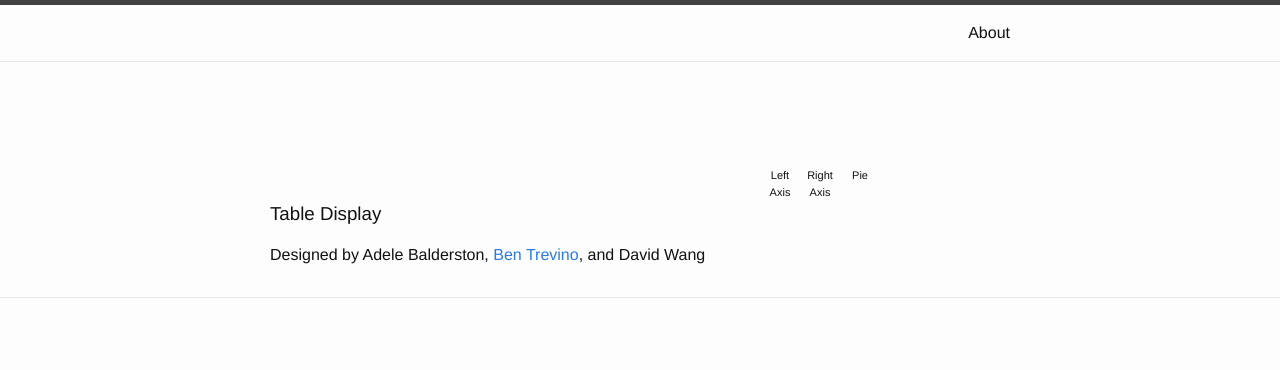
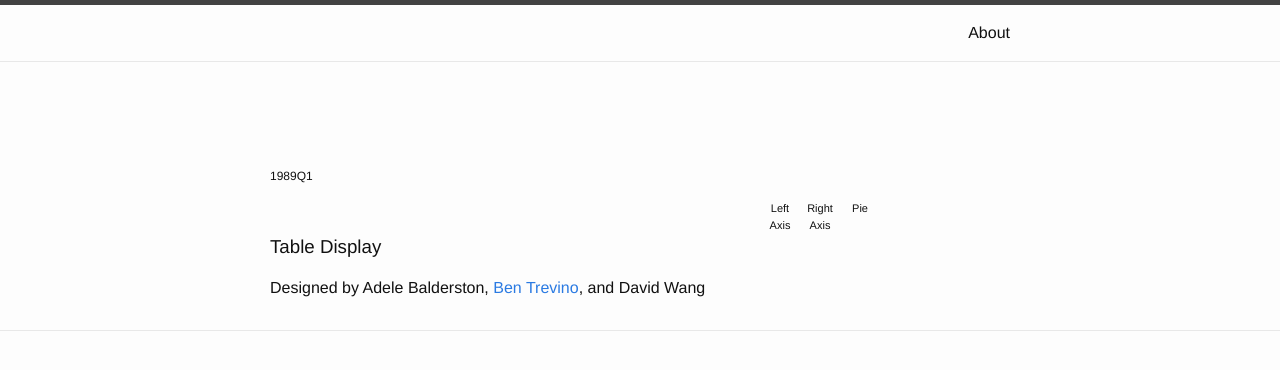
Before and after one commit to UHERO/kauai, a Jekyll site: the page built from index.html, in a window 1280 px wide. Shown: the top 370 px of the page. Built offline with Jekyll 4.4.1, drawn with Linux system fonts in a browser that asks for light colours.

Commit message:
Slider workings

```diff
--- a/css/main.scss
+++ b/css/main.scss
@@ -143,3 +143,4 @@
 #geo, #freq { float:left; margin-top:10px;}
 #geo { width :300px; }
 #freq {width :100px; }
+#date{ font-size:12px;}
--- a/index.html
+++ b/index.html
@@ -13,7 +13,9 @@
 
 	<div id="data">
 		<div id="controls">
-			<div id="sparkline_slider_container"></div>
+			<div id="sparkline_slider_container">
+			 		<h3 id="date">1989Q1</h3>
+			</div>
 			<div id="datatable_slider_container"></div>
 		</div>
 		<div id="series_display">
--- a/js/data_table.coffee
+++ b/js/data_table.coffee
@@ -105,6 +105,9 @@
   new_d
 
 window.trim_sparklines = (event, ui) ->
+  text = d3.select(".ui-slider-handle").style("left")
+  console.log(text)
+  d3.select("h3#date").text(all_dates()[ui.value])
   draw_sparklines ui.values, 0
 
 draw_sparklines = (extent, duration) ->
```
Also changed, not shown: 4 other files.
